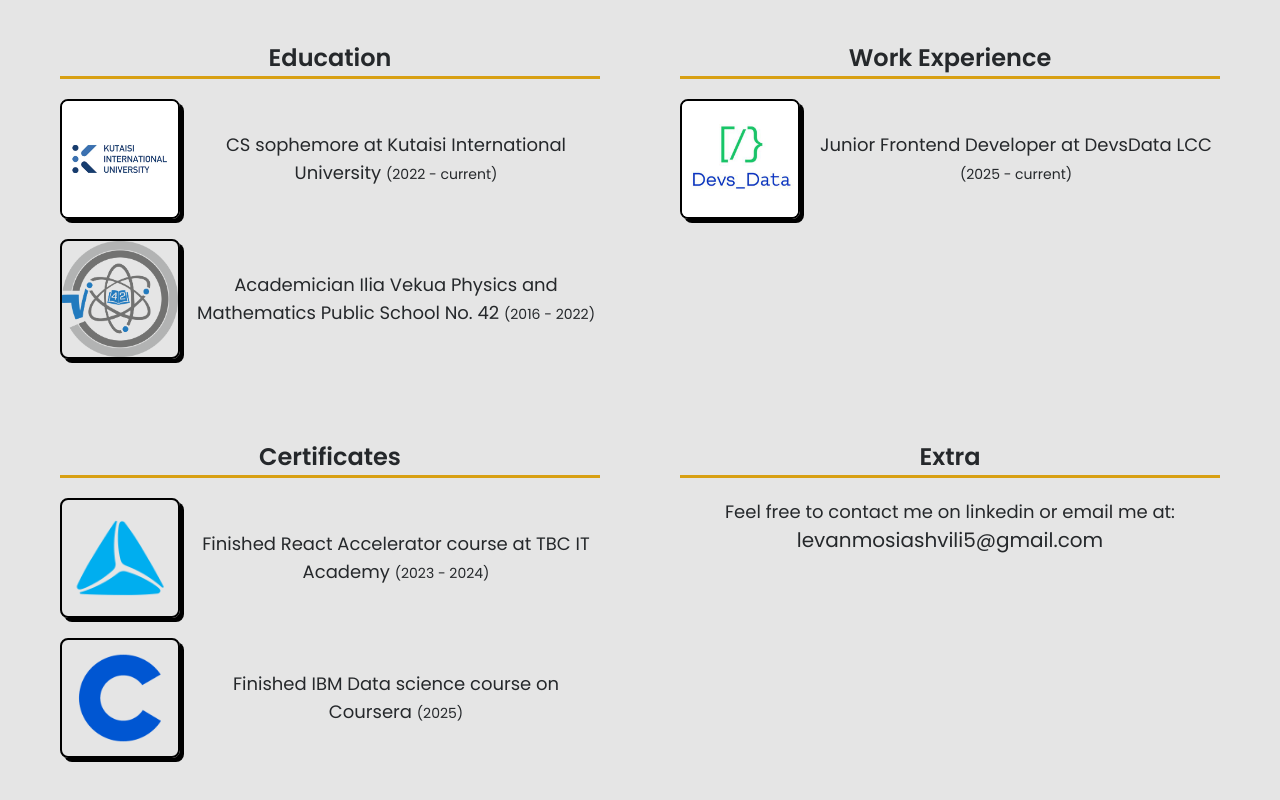
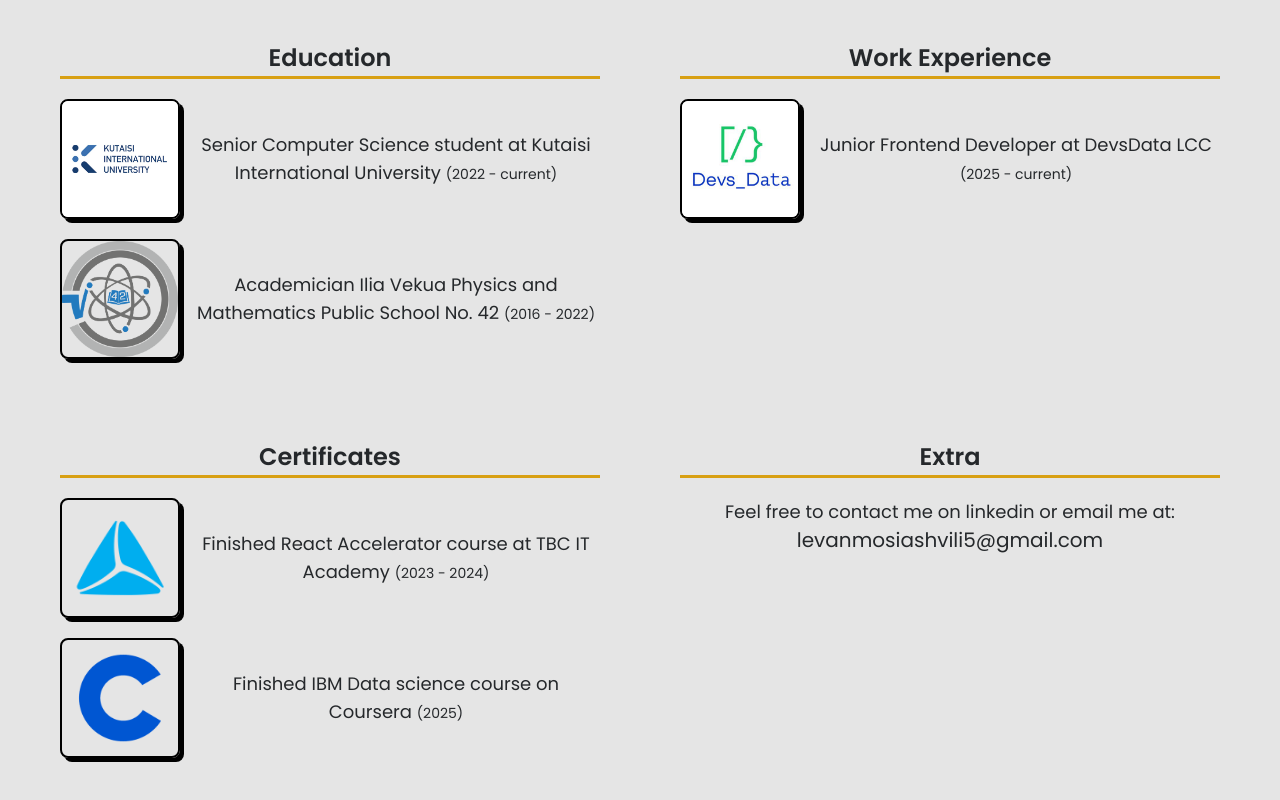
Before and after one commit to Mosa-5/portfolio, a React (Vite) app: page / in a window 1280 px wide. Shown: the part 4429-5229 px from the top of the page. Built offline with nearby package versions, Linux system fonts and the light colour scheme.

Commit message:
changed resume

```diff
--- a/src/components/about/index.data.ts
+++ b/src/components/about/index.data.ts
@@ -6,7 +6,7 @@ import coursera from "@/assets/coursera-inc-logo.png";
 export const Education = [
   {
     image: Uni,
-    description: "CS sophemore at Kutaisi International University",
+    description: "Senior Computer Science student at Kutaisi International University",
     date: "2022 - current",
   },
   {
```
Also changed, not shown: 1 other file (tests, documents, lock files or other folders).
